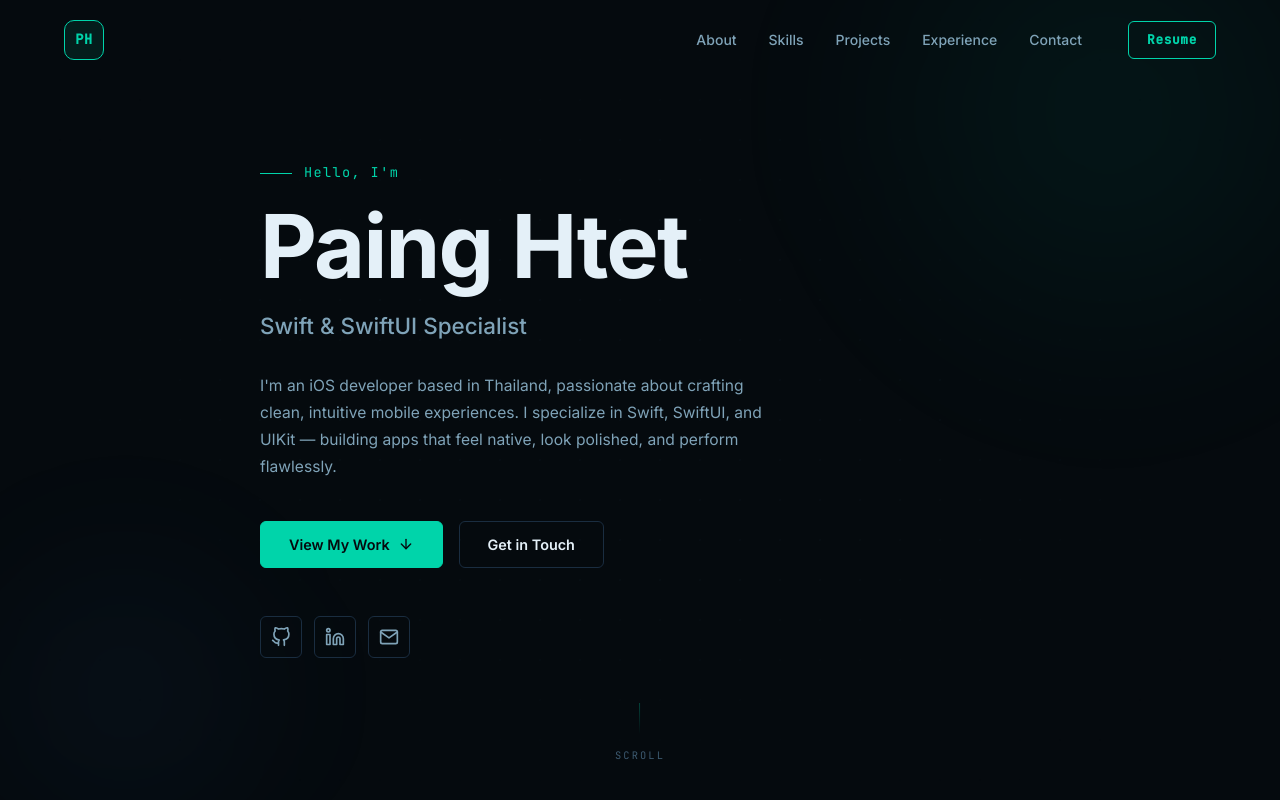
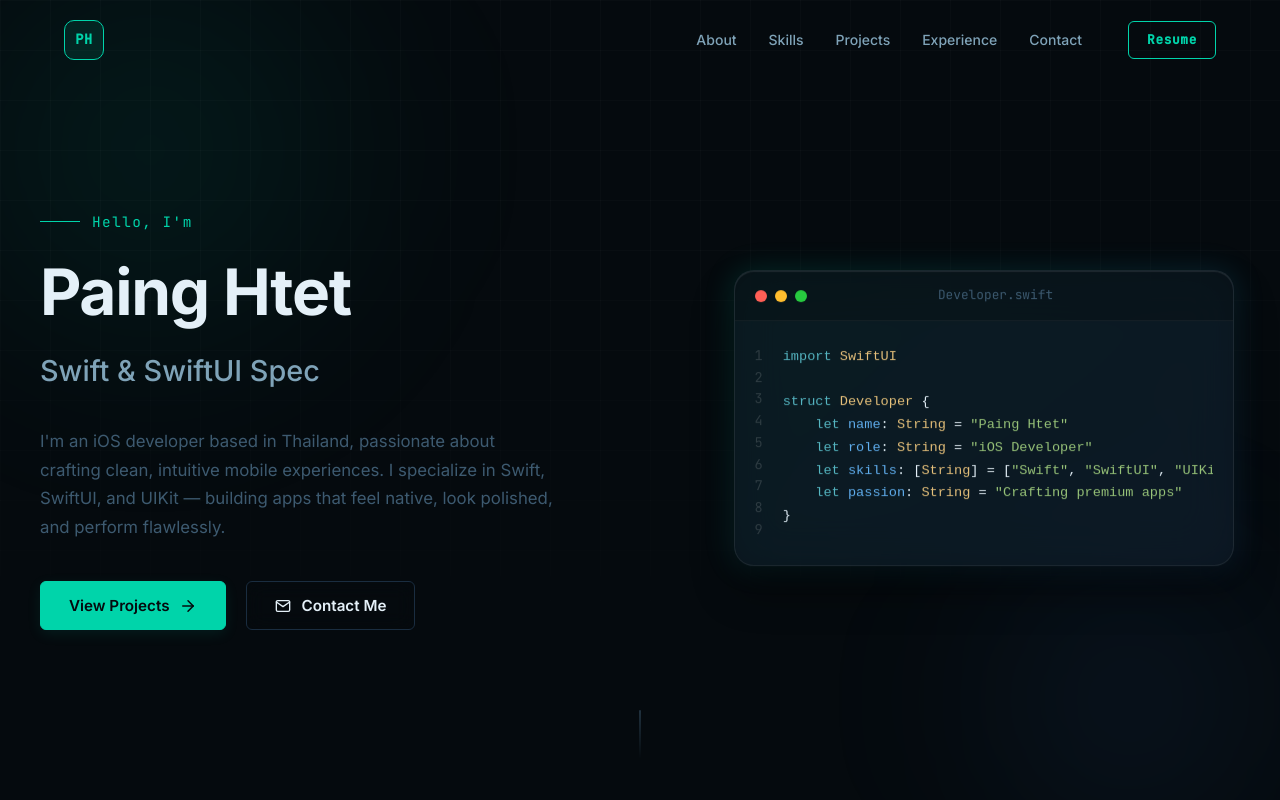
Before and after one commit to kiyotaka-kirito/kiyotaka-kirito.github.io, a React (Vite) app: page / in a window 1280 px wide. Shown: the top 800 px of the page. Built offline with nearby package versions, Linux system fonts and the light colour scheme.

Commit message:
update hero screen

```diff
--- a/src/components/Hero/Hero.jsx
+++ b/src/components/Hero/Hero.jsx
@@ -1,14 +1,12 @@
-import React, { useEffect, useState } from 'react';
+import React, { useState, useEffect } from 'react';
 import { Link } from 'react-scroll';
 import { motion } from 'framer-motion';
-import { FiArrowDown, FiGithub, FiLinkedin, FiMail } from 'react-icons/fi';
+import { FiArrowRight, FiMail } from 'react-icons/fi';
 import { personal } from '../../data/personal';
 import styles from './Hero.module.css';
 
-const iconMap = { FiGithub, FiLinkedin, FiMail };
-
 // --- Typewriter hook ---
-function useTypewriter(words, speed = 80, pause = 1800) {
+function useTypewriter(words, speed = 60, pause = 2000) {
   const [text, setText] = useState('');
   const [wordIndex, setWordIndex] = useState(0);
   const [deleting, setDeleting] = useState(false);
@@ -35,99 +33,135 @@ function useTypewriter(words, speed = 80, pause = 1800) {
 }
 
 /**
- * Hero — full-viewport landing section with animated name,
- * typewriter role, gradient mesh background, and social links.
+ * Hero - Premium 2-column layout.
+ * Left: Text info, CTAs. Right: Glassmorphic Swift code snippet.
  */
 export default function Hero() {
   const typedRole = useTypewriter(personal.roles);
 
   const containerVariants = {
     hidden: {},
-    visible: { transition: { staggerChildren: 0.12 } },
+    visible: { transition: { staggerChildren: 0.1 } },
   };
 
   const itemVariants = {
-    hidden: { opacity: 0, y: 24 },
+    hidden: { opacity: 0, y: 20 },
     visible: { opacity: 1, y: 0, transition: { duration: 0.6, ease: 'easeOut' } },
   };
 
   return (
     <section id="hero" className={styles.hero}>
-      {/* Animated background orbs */}
-      <div className={styles.orb1} />
-      <div className={styles.orb2} />
-      <div className={styles.grid} aria-hidden="true" />
+      {/* Background elements */}
+      <div className={styles.orb1} aria-hidden="true" />
+      <div className={styles.orb2} aria-hidden="true" />
+      <div className={styles.gridOverlay} aria-hidden="true" />
 
+      <div className={styles.innerContainer}>
+        {/* LEFT COLUMN: Text Content */}
         <motion.div
-        className={styles.content}
+          className={styles.leftColumn}
           variants={containerVariants}
           initial="hidden"
           animate="visible"
         >
-        {/* Greeting */}
           <motion.p className={styles.greeting} variants={itemVariants}>
             <span className={styles.greetingLine} />
             Hello, I'm
           </motion.p>
 
-        {/* Name */}
           <motion.h1 className={styles.name} variants={itemVariants}>
             {personal.name}
           </motion.h1>
 
-        {/* Typewriter role */}
           <motion.div className={styles.roleWrap} variants={itemVariants}>
             <span className={styles.role}>{typedRole}</span>
             <span className={styles.cursor} aria-hidden="true">|</span>
           </motion.div>
 
-        {/* Short bio */}
+          {/* Short introduction (2-3 lines max) */}
           <motion.p className={styles.bio} variants={itemVariants}>
             {personal.bio}
           </motion.p>
 
-        {/* CTA buttons */}
           <motion.div className={styles.ctas} variants={itemVariants}>
             <Link to="projects" smooth duration={700} offset={-70}>
               <button className={styles.primaryBtn}>
-              View My Work
-              <FiArrowDown size={16} />
+                View Projects
+                <FiArrowRight size={18} />
               </button>
             </Link>
             <Link to="contact" smooth duration={700} offset={-70}>
-            <button className={styles.secondaryBtn}>Get in Touch</button>
+              <button className={styles.secondaryBtn}>
+                <FiMail size={16} />
+                Contact Me
+              </button>
             </Link>
-        </motion.div>
-
-        {/* Social links */}
-        <motion.div className={styles.socials} variants={itemVariants}>
-          {personal.social.map((s) => {
-            const Icon = iconMap[s.icon];
-            return (
-              <a
-                key={s.name}
-                href={s.url}
-                target="_blank"
-                rel="noopener noreferrer"
-                className={styles.socialLink}
-                aria-label={s.name}
-              >
-                {Icon && <Icon size={20} />}
-              </a>
-            );
-          })}
           </motion.div>
         </motion.div>
 
-      {/* Scroll indicator */}
+        {/* RIGHT COLUMN: Code Snippet Visual */}
+        <motion.div
+          className={styles.rightColumn}
+          initial={{ opacity: 0, x: 40 }}
+          animate={{ opacity: 1, x: 0 }}
+          transition={{ duration: 0.8, delay: 0.2, ease: 'easeOut' }}
+        >
+          <motion.div
+            className={styles.codeCardWrapper}
+            animate={{ y: [0, -10, 0] }}
+            transition={{ repeat: Infinity, duration: 6, ease: 'easeInOut' }}
+          >
+            {/* The outer glow around the card */}
+            <div className={styles.cardGlow} />
+
+            <div className={styles.codeCard}>
+              {/* Window controls (macOS traffic lights) */}
+              <div className={styles.windowHeader}>
+                <div className={styles.dotGroup}>
+                  <div className={`${styles.dot} ${styles.dotRed}`} />
+                  <div className={`${styles.dot} ${styles.dotYellow}`} />
+                  <div className={`${styles.dot} ${styles.dotGreen}`} />
+                </div>
+                <div className={styles.fileName}>Developer.swift</div>
+              </div>
+
+              {/* Code Editor Body */}
+              <div className={styles.codeBody}>
+                <div className={styles.lineNumbers}>
+                  {Array.from({ length: 9 }).map((_, i) => (
+                    <span key={i}>{i + 1}</span>
+                  ))}
+                </div>
+                <pre className={styles.codeContent}>
+                  <code>
+                    <span className={styles.cKeyword}>import</span> <span className={styles.cType}>SwiftUI</span>
+                    {'\n\n'}
+                    <span className={styles.cKeyword}>struct</span> <span className={styles.cType}>Developer</span> {'{'}
+                    {'\n    '}
+                    <span className={styles.cKeyword}>let</span> <span className={styles.cProp}>name</span>: <span className={styles.cType}>String</span> = <span className={styles.cString}>"Paing Htet"</span>
+                    {'\n    '}
+                    <span className={styles.cKeyword}>let</span> <span className={styles.cProp}>role</span>: <span className={styles.cType}>String</span> = <span className={styles.cString}>"iOS Developer"</span>
+                    {'\n    '}
+                    <span className={styles.cKeyword}>let</span> <span className={styles.cProp}>skills</span>: [<span className={styles.cType}>String</span>] = [<span className={styles.cString}>"Swift"</span>, <span className={styles.cString}>"SwiftUI"</span>, <span className={styles.cString}>"UIKit"</span>]
+                    {'\n    '}
+                    <span className={styles.cKeyword}>let</span> <span className={styles.cProp}>passion</span>: <span className={styles.cType}>String</span> = <span className={styles.cString}>"Crafting premium apps"</span>
+                    {'\n'}
+                    {'}'}
+                  </code>
+                </pre>
+              </div>
+            </div>
+          </motion.div>
+        </motion.div>
+      </div>
+
       <motion.div
         className={styles.scrollIndicator}
         initial={{ opacity: 0 }}
         animate={{ opacity: 1 }}
-        transition={{ delay: 1.8, duration: 0.8 }}
+        transition={{ delay: 1.5, duration: 0.8 }}
       >
-        <span className={styles.scrollLine} />
-        <span className={styles.scrollText}>scroll</span>
+        <div className={styles.scrollLine} />
       </motion.div>
     </section>
   );
--- a/src/components/Hero/Hero.module.css
+++ b/src/components/Hero/Hero.module.css
@@ -1,5 +1,5 @@
 /* ============================================================
-   Hero Styles
+   Hero Redesign Styles (2-Column)
    ============================================================ */
 
 .hero {
@@ -8,255 +8,407 @@
   display: flex;
   align-items: center;
   justify-content: center;
-  padding: 120px 24px 100px;
+  padding: 120px 24px 80px;
   overflow: hidden;
 }
 
 /* Background gradient orbs */
 .orb1 {
   position: absolute;
-  width: 600px;
-  height: 600px;
+  width: 700px;
+  height: 700px;
   border-radius: 50%;
-  background: radial-gradient(circle, #00d4aa12 0%, transparent 70%);
-  top: -150px;
-  right: -100px;
-  filter: blur(60px);
-  animation: orbFloat 8s ease-in-out infinite alternate;
+  background: radial-gradient(circle, var(--accent-dim) 0%, transparent 60%);
+  top: -200px;
+  left: -200px;
+  filter: blur(80px);
   pointer-events: none;
 }
 
 .orb2 {
   position: absolute;
-  width: 400px;
-  height: 400px;
+  width: 500px;
+  height: 500px;
   border-radius: 50%;
-  background: radial-gradient(circle, #3b8beb0e 0%, transparent 70%);
-  bottom: -100px;
-  left: -80px;
-  filter: blur(60px);
-  animation: orbFloat 10s ease-in-out infinite alternate-reverse;
+  background: radial-gradient(circle, var(--blue-dim) 0%, transparent 60%);
+  bottom: -150px;
+  right: -100px;
+  filter: blur(80px);
   pointer-events: none;
 }
 
-@keyframes orbFloat {
-  0% { transform: translate(0, 0) scale(1); }
-  100% { transform: translate(30px, -40px) scale(1.08); }
-}
-
-/* Grid dot texture */
-.grid {
+/* Base grid texture */
+.gridOverlay {
   position: absolute;
   inset: 0;
   background-image:
-    radial-gradient(circle, #1a2d401a 1px, transparent 1px);
-  background-size: 40px 40px;
+    linear-gradient(to right, rgba(255, 255, 255, 0.02) 1px, transparent 1px),
+    linear-gradient(to bottom, rgba(255, 255, 255, 0.02) 1px, transparent 1px);
+  background-size: 50px 50px;
+  mask-image: linear-gradient(to bottom, black 30%, transparent 90%);
   pointer-events: none;
-  mask-image: radial-gradient(ellipse at center, black 30%, transparent 80%);
+  z-index: 1;
 }
 
-/* Content */
-.content {
+.innerContainer {
   position: relative;
+  width: 100%;
+  max-width: var(--container-max);
+  margin: 0 auto;
+  display: grid;
+  grid-template-columns: 1.1fr 0.9fr;
+  align-items: center;
+  gap: 60px;
+  z-index: 2;
+}
+
+/* ============================================================
+   Left Column: Text Content
+   ============================================================ */
+.leftColumn {
   display: flex;
   flex-direction: column;
   align-items: flex-start;
-  max-width: 760px;
-  width: 100%;
-  z-index: 2;
 }
 
-/* Greeting */
 .greeting {
   display: flex;
   align-items: center;
   gap: 12px;
   font-family: var(--font-mono);
-  font-size: 0.85rem;
+  font-size: 0.9rem;
   color: var(--accent);
   letter-spacing: 0.1em;
-  margin-bottom: 16px;
+  margin-bottom: 24px;
 }
 
 .greetingLine {
   display: inline-block;
-  width: 32px;
+  width: 40px;
   height: 1px;
   background: var(--accent);
 }
 
-/* Name */
 .name {
-  font-size: clamp(2.8rem, 8vw, 5.5rem);
-  font-weight: 700;
-  line-height: 1.05;
+  font-size: clamp(3rem, 5vw, 4.5rem);
+  font-weight: 800;
+  line-height: 1.1;
   color: var(--text-primary);
   letter-spacing: -0.02em;
-  margin-bottom: 16px;
+  margin-bottom: 12px;
 }
 
-/* Typewriter */
 .roleWrap {
   display: flex;
   align-items: center;
-  gap: 2px;
-  margin-bottom: 28px;
-  height: 2.2rem;
+  gap: 4px;
+  margin-bottom: 24px;
+  height: 4rem;
 }
 
 .role {
-  font-size: clamp(1rem, 2.5vw, 1.4rem);
+  font-size: clamp(1.2rem, 2.5vw, 1.8rem);
   font-weight: 500;
   color: var(--text-secondary);
 }
 
 .cursor {
-  font-size: clamp(1rem, 2.5vw, 1.4rem);
+  font-size: clamp(1.2rem, 2.5vw, 1.8rem);
   color: var(--accent);
-  animation: blink 0.9s step-end infinite;
-  font-weight: 300;
+  animation: blink 1s step-end infinite;
 }
 
 @keyframes blink {
-  0%, 100% { opacity: 1; }
-  50% { opacity: 0; }
+
+  0%,
+  100% {
+    opacity: 1;
+  }
+
+  50% {
+    opacity: 0;
+  }
 }
 
-/* Bio */
 .bio {
-  font-size: 0.975rem;
-  line-height: 1.75;
-  color: var(--text-secondary);
+  font-size: 1.05rem;
+  line-height: 1.7;
+  color: var(--text-muted);
   max-width: 520px;
   margin-bottom: 40px;
 }
 
-/* CTAs */
+/* CTA Buttons */
 .ctas {
   display: flex;
   align-items: center;
-  gap: 16px;
-  margin-bottom: 48px;
+  gap: 20px;
   flex-wrap: wrap;
 }
 
 .primaryBtn {
   display: flex;
   align-items: center;
-  gap: 8px;
+  gap: 10px;
   padding: 14px 28px;
   background: var(--accent);
   color: var(--bg-primary);
-  font-size: 0.9rem;
+  font-size: 0.95rem;
   font-weight: 600;
   border-radius: var(--radius-sm);
   border: 1px solid var(--accent);
-  transition: background var(--transition), box-shadow var(--transition), transform var(--transition);
+  transition: all 0.3s ease;
+  box-shadow: 0 4px 14px var(--accent-dim);
 }
 
 .primaryBtn:hover {
   background: var(--accent-light);
-  box-shadow: var(--accent-glow);
   transform: translateY(-2px);
+  box-shadow: 0 6px 20px var(--accent-dim), 0 0 0 1px var(--accent);
 }
 
 .secondaryBtn {
+  display: flex;
+  align-items: center;
+  gap: 10px;
   padding: 14px 28px;
   background: transparent;
   color: var(--text-primary);
-  font-size: 0.9rem;
+  font-size: 0.95rem;
   font-weight: 600;
   border-radius: var(--radius-sm);
   border: 1px solid var(--border-subtle);
-  transition: border-color var(--transition), color var(--transition), transform var(--transition);
+  backdrop-filter: blur(10px);
+  transition: all 0.3s ease;
 }
 
 .secondaryBtn:hover {
   border-color: var(--accent);
-  color: var(--accent);
+  color: var(--text-primary);
+  background: var(--accent-dim);
   transform: translateY(-2px);
 }
 
-/* Social links */
-.socials {
+/* ============================================================
+   Right Column: Code Snippet Card
+   ============================================================ */
+.rightColumn {
+  position: relative;
+  display: flex;
+  justify-content: center;
+  align-items: center;
+}
+
+.codeCardWrapper {
+  position: relative;
+  width: 100%;
+  max-width: 500px;
+  z-index: 3;
+}
+
+.cardGlow {
+  position: absolute;
+  inset: -2px;
+  background: linear-gradient(135deg, var(--accent), var(--blue));
+  border-radius: var(--radius-lg);
+  opacity: 0.15;
+  filter: blur(15px);
+  z-index: -1;
+  transition: opacity 0.5s ease;
+}
+
+.codeCardWrapper:hover .cardGlow {
+  opacity: 0.3;
+}
+
+.codeCard {
+  background: rgba(14, 23, 33, 0.7);
+  backdrop-filter: blur(24px);
+  -webkit-backdrop-filter: blur(24px);
+  border: 1px solid rgba(255, 255, 255, 0.08);
+  border-radius: var(--radius-lg);
+  box-shadow: 0 24px 40px rgba(0, 0, 0, 0.4), inset 0 1px 0 rgba(255, 255, 255, 0.1);
+  overflow: hidden;
+}
+
+.windowHeader {
   display: flex;
   align-items: center;
-  gap: 12px;
+  padding: 14px 20px;
+  background: rgba(0, 0, 0, 0.2);
+  border-bottom: 1px solid rgba(255, 255, 255, 0.05);
 }
 
-.socialLink {
+.dotGroup {
   display: flex;
-  align-items: center;
-  justify-content: center;
-  width: 42px;
-  height: 42px;
-  border-radius: var(--radius-sm);
-  border: 1px solid var(--border-subtle);
-  color: var(--text-secondary);
-  transition: color var(--transition), border-color var(--transition),
-    background var(--transition), transform var(--transition);
+  gap: 8px;
+  margin-right: 20px;
 }
 
-.socialLink:hover {
-  color: var(--accent);
-  border-color: var(--accent);
-  background: var(--accent-dim);
-  transform: translateY(-3px);
+.dot {
+  width: 12px;
+  height: 12px;
+  border-radius: 50%;
 }
 
-/* Scroll indicator */
+.dotRed {
+  background: #ff5f56;
+}
+
+.dotYellow {
+  background: #ffbd2e;
+}
+
+.dotGreen {
+  background: #27c93f;
+}
+
+.fileName {
+  font-family: var(--font-mono);
+  font-size: 0.8rem;
+  color: var(--text-muted);
+  flex: 1;
+  text-align: center;
+  margin-right: 48px;
+  /* Offset for center alignment against dots */
+}
+
+.codeBody {
+  display: flex;
+  padding: 24px 20px;
+  background: transparent;
+}
+
+.lineNumbers {
+  display: flex;
+  flex-direction: column;
+  padding-right: 20px;
+  font-family: var(--font-mono);
+  font-size: 0.85rem;
+  color: rgba(255, 255, 255, 0.15);
+  line-height: 1.6;
+  text-align: right;
+  user-select: none;
+}
+
+.codeContent {
+  font-family: var(--font-mono);
+  font-size: 0.85rem;
+  line-height: 1.6;
+  color: var(--text-primary);
+  overflow-x: auto;
+}
+
+/* Syntax Highlighting */
+.cKeyword {
+  color: #56b6c2;
+}
+
+/* cyan */
+.cType {
+  color: #e5c07b;
+}
+
+/* yellow */
+.cProp {
+  color: #61afef;
+}
+
+/* blue */
+.cString {
+  color: #98c379;
+}
+
+/* green */
+
+/* ============================================================
+   Scroll Indicator
+   ============================================================ */
 .scrollIndicator {
   position: absolute;
-  bottom: 36px;
+  bottom: 40px;
   left: 50%;
   transform: translateX(-50%);
   display: flex;
   flex-direction: column;
   align-items: center;
-  gap: 8px;
 }
 
 .scrollLine {
-  display: block;
   width: 1px;
-  height: 40px;
-  background: linear-gradient(to bottom, var(--accent), transparent);
+  height: 50px;
+  background: linear-gradient(to bottom, var(--text-muted), transparent);
   animation: scrollPulse 2s ease-in-out infinite;
-}
-
-.scrollText {
-  font-family: var(--font-mono);
-  font-size: 0.65rem;
-  letter-spacing: 0.2em;
-  color: var(--text-muted);
-  text-transform: uppercase;
+  border-radius: 2px;
 }
 
 @keyframes scrollPulse {
-  0%, 100% { opacity: 0.3; transform: scaleY(0.8); }
-  50% { opacity: 1; transform: scaleY(1); }
+  0% {
+    transform: scaleY(0);
+    transform-origin: top;
+    opacity: 1;
+  }
+
+  50% {
+    transform: scaleY(1);
+    transform-origin: top;
+    opacity: 1;
+  }
+
+  50.1% {
+    transform: scaleY(1);
+    transform-origin: bottom;
+    opacity: 1;
+  }
+
+  100% {
+    transform: scaleY(0);
+    transform-origin: bottom;
+    opacity: 0;
+  }
 }
 
 /* ============================================================
    Responsive
    ============================================================ */
+@media (max-width: 900px) {
+  .innerContainer {
+    grid-template-columns: 1fr;
+    gap: 60px;
+    text-align: center;
+  }
+
+  .leftColumn {
+    align-items: center;
+  }
+
+  .greetingLine {
+    display: none;
+  }
+
+  .bio {
+    text-align: center;
+  }
+
+  .ctas {
+    justify-content: center;
+  }
+}
+
 @media (max-width: 600px) {
   .hero {
-    padding: 110px 20px 80px;
-    align-items: flex-start;
+    padding-top: 140px;
   }
 
-  .name {
-    font-size: clamp(2.4rem, 12vw, 3.5rem);
+  .codeCardWrapper {
+    max-width: 100%;
   }
 
-  .primaryBtn,
-  .secondaryBtn {
-    padding: 12px 20px;
-    font-size: 0.85rem;
+  .codeContent {
+    font-size: 0.75rem;
   }
 
-  .scrollIndicator {
-    display: none;
+  .lineNumbers {
+    font-size: 0.75rem;
   }
 }
--- a/src/data/personal.js
+++ b/src/data/personal.js
@@ -23,7 +23,7 @@ export const personal = {
   avatar: null, // Set to an image path if you have one
   stats: [
     { label: 'iOS Projects', value: '10+' },
-    { label: 'Certifications', value: '4' },
+    { label: 'Certifications', value: '3' },
     { label: 'Years Learning', value: '2+' },
   ],
   social: [
```
Lines whose indentation alone changed are shown as unchanged.
